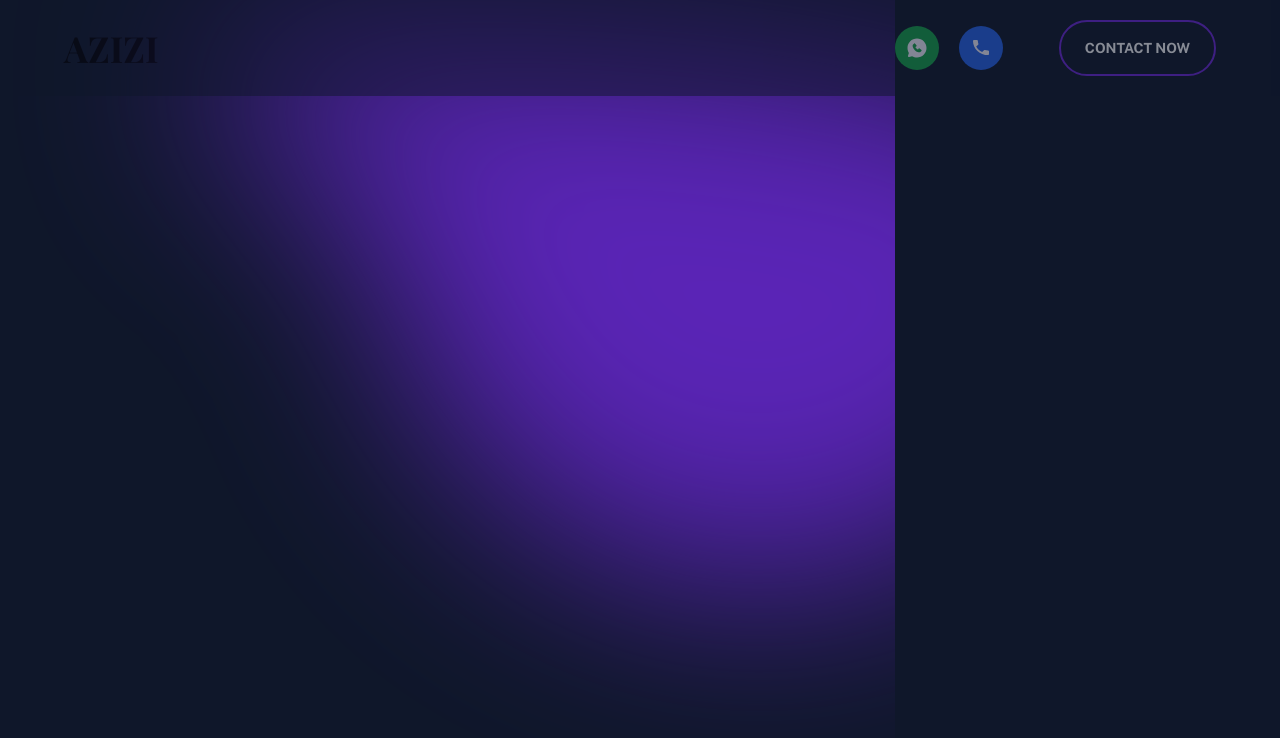
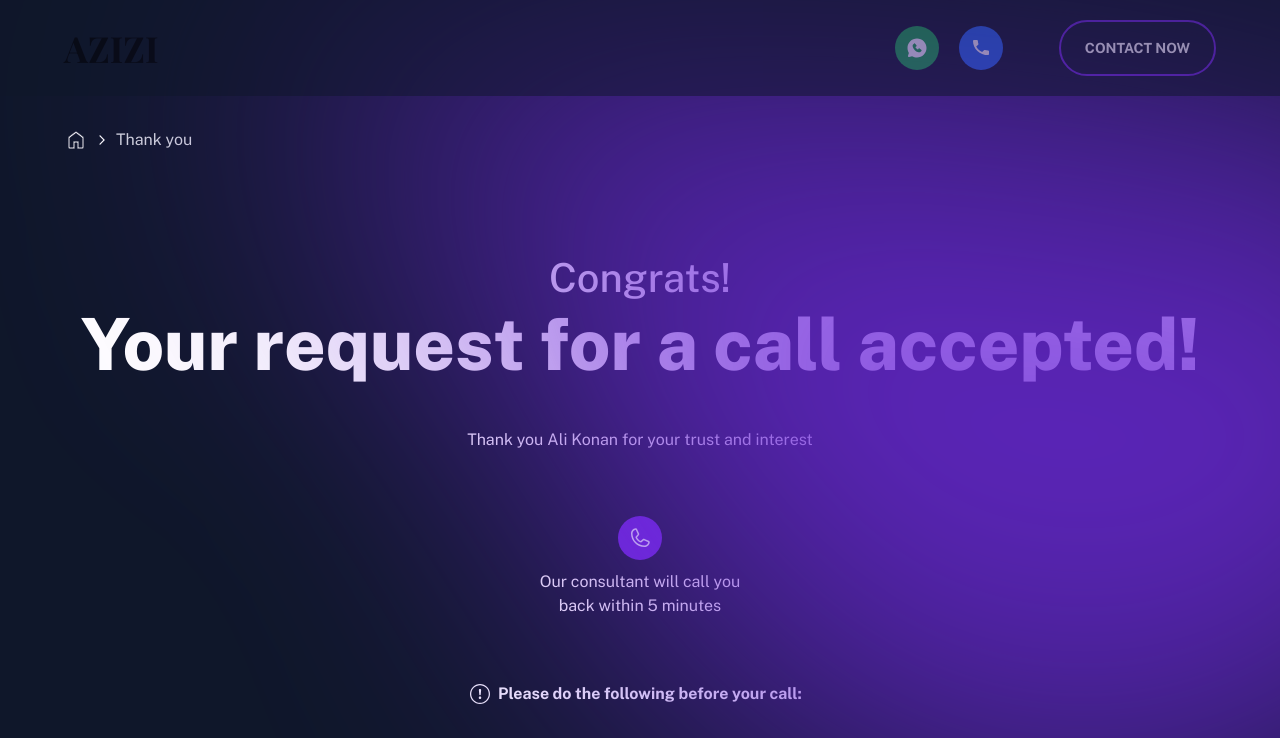
Before and after one commit to jedinrk/quiz_test, a Next.js app: page / in a window 1280 px wide. Shown: the top 738 px of the page. Built offline with nearby package versions, Linux system fonts and the light colour scheme; a web font is replaced by a local one.

Commit message:
page layout updated

```diff
--- a/app/page.tsx
+++ b/app/page.tsx
@@ -2,12 +2,31 @@ import Image from "next/image";
 import EllipseOne from "../public/ellipselight.svg";
 import NavBar from "./components/Navbar/NavBar";
 import Card from "./components/Card/Card";
+import Breadcrumb from "./components/Breadcrumb/Breadcrumb";
+import PhoneIcon from "../public/phone_icon.svg";
 
 export default function Home() {
   return (
     <main>
-      <Image className="absolute" src={EllipseOne} alt="" />
+      <Image className="absolute container m-0 p-0" src={EllipseOne} alt="" />
       <NavBar />
+      <Breadcrumb />
+      <div className="flex flex-col items-center my-[64px]">
+        <div className="text-center text-white text-[40px] font-medium">
+          Congrats!
+        </div>
+        <div className="text-center text-white text-7xl font-extrabold">
+          Your request for a call accepted!
+        </div>
+        <div className="mt-[48px] mb-[64px] text-center text-white text-base font-normal">
+          Thank you Ali Konan for your trust and interest
+        </div>
+        <Image src={PhoneIcon} alt="" />
+        <div className="w-[232px] mt-[10px] text-center text-white text-base font-normal">
+          Our consultant will call you back within 5 minutes
+        </div>
+      </div>
+      <Card/>
     </main>
   );
 }
```
